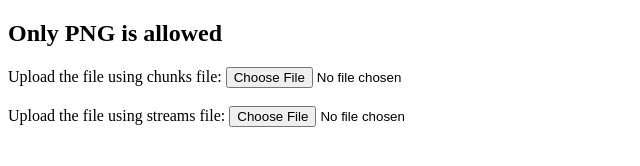
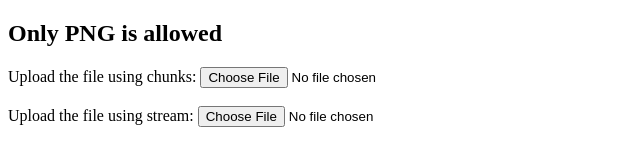
Before and after one commit to jatinseth2007/file-reader-by-chunk, a plain HTML site: page index.html in a window 1280 px wide. Shown: the whole page, without its empty margins (0-640 px from the left). Drawn offline with Linux system fonts and the light colour scheme.

Commit message:
text change

```diff
--- a/index.html
+++ b/index.html
@@ -10,12 +10,12 @@
   <body>
     <h2>Only PNG is allowed</h2>
     <div>
-      Upload the file using chunks file:
+      Upload the file using chunks:
       <input type="file" id="file-uploader-chunks" accept=".png" />
     </div>
     <br />
     <div>
-      Upload the file using streams file:
+      Upload the file using stream:
       <input type="file" id="file-uploader-stream" accept=".png" />
     </div>
   </body>
```
